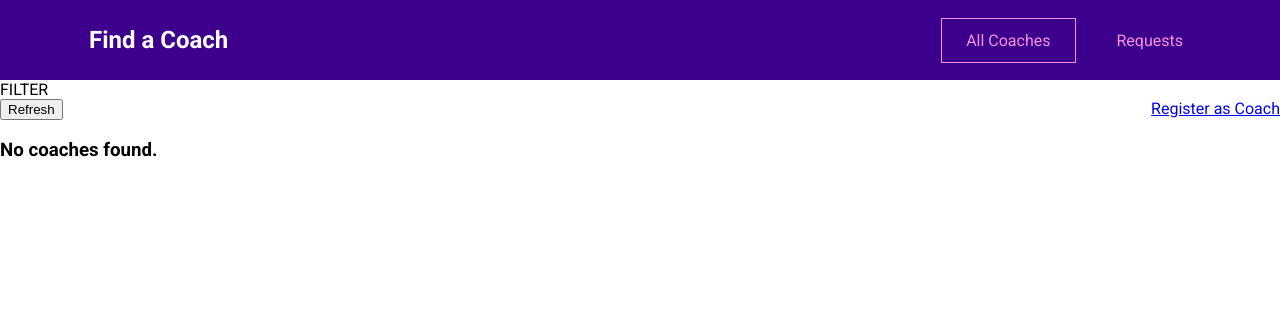
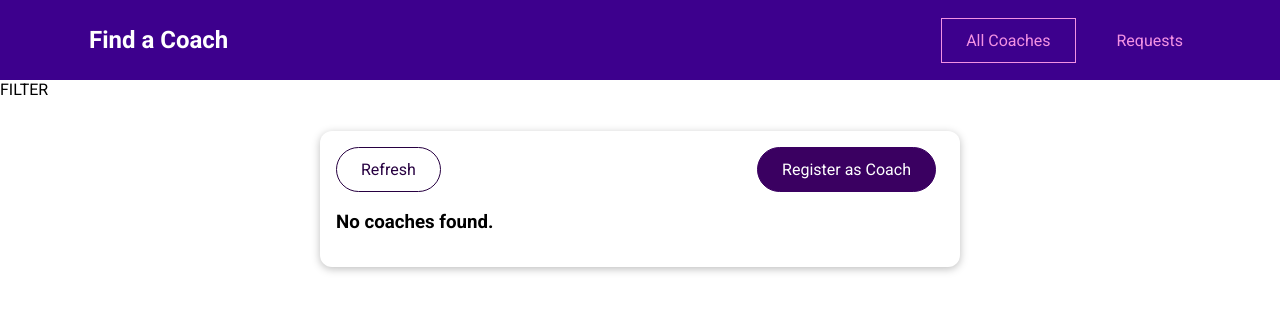
Before and after one commit to catalinajensen/coach-finder, a Vue app: page /coaches in a window 1280 px wide. Shown: the top 312 px of the page. Built offline with nearby package versions, Linux system fonts and the light colour scheme.

Commit message:
Add base components

```diff
--- a/src/components/coaches/CoachItem.vue
+++ b/src/components/coaches/CoachItem.vue
@@ -3,11 +3,11 @@
     <h3>{{ fullName }}</h3>
     <h4>${{ rate }}/hour</h4>
     <div>
-      <span v-for="area in areas" :key="area">{{ area }}</span>
+      <base-badge v-for="area in areas" :key="area" :type="area" :title="area"></base-badge>
     </div>
     <div class="actions">
-      <router-link :to="coachContactLink">Contact</router-link>
-      <router-link :to="coachDetailsLink">View Details</router-link>
+      <base-button mode="outline" link :to="coachContactLink">Contact</base-button>
+      <base-button link :to="coachDetailsLink">View Details</base-button>
     </div>
   </li>
 </template>
--- /dev/null
+++ b/src/components/ui/BaseBadge.vue
@@ -0,0 +1,40 @@
+<template>
+  <span class="badge" :class="type">{{ text }}</span>
+</template>
+
+<script>
+export default {
+  props: ['type', 'title'],
+  computed: {
+    text() {
+      return this.title.toUpperCase()
+    }
+  }
+}
+</script>
+
+<style scoped>
+.badge {
+  background-color: #ccc;
+  color: #252525;
+  border-radius: 30px;
+  padding: 0.5rem 1.5rem;
+  display: inline-block;
+  margin-right: 0.5rem;
+}
+
+.frontend {
+  background-color: #3d008d;
+  color: white;
+}
+
+.backend {
+  background-color: #71008d;
+  color: white;
+}
+
+.career {
+  background-color: #8d006e;
+  color: white;
+}
+</style>
--- /dev/null
+++ b/src/components/ui/BaseButton.vue
@@ -0,0 +1,73 @@
+<template>
+  <button v-if="!link" :class="mode">
+    <slot></slot>
+  </button>
+  <router-link v-else :to="to" :class="mode">
+    <slot></slot>
+  </router-link>
+</template>
+
+<script>
+export default {
+  props: {
+    mode: {
+      type: String,
+      requred: false,
+      default: null
+    },
+    link: {
+      type: Boolean,
+      requred: false,
+      default: false
+    },
+    to: {
+      type: String,
+      requred: false,
+      default: '/'
+    }
+  }
+}
+</script>
+
+<style scoped>
+button,
+a {
+  text-decoration: none;
+  padding: 0.75rem 1.5rem;
+  font: inherit;
+  background-color: #3a0061;
+  border: 1px solid #3a0061;
+  color: white;
+  cursor: pointer;
+  border-radius: 30px;
+  margin-right: 0.5rem;
+  display: inline-block;
+}
+
+a:hover,
+a:active,
+button:hover,
+button:active {
+  background-color: #270041;
+  border-color: #270041;
+}
+
+.flat {
+  background-color: transparent;
+  color: #3a0061;
+  border: none;
+}
+
+.outline {
+  background-color: transparent;
+  border-color: #270041;
+  color: #270041;
+}
+
+.flat:hover,
+.flat:active,
+.outline:hover,
+.outline:active {
+  background-color: #edd2ff;
+}
+</style>
--- /dev/null
+++ b/src/components/ui/BaseCard.vue
@@ -0,0 +1,15 @@
+<template>
+  <div class="card">
+    <slot></slot>
+  </div>
+</template>
+
+<style scoped>
+.card {
+  border-radius: 12px;
+  box-shadow: 0 2px 8px rgba(0, 0, 0, 0.26);
+  padding: 1rem;
+  margin: 2rem auto;
+  max-width: 40rem;
+}
+</style>
--- a/src/pages/coaches/CoachesList.vue
+++ b/src/pages/coaches/CoachesList.vue
@@ -1,9 +1,10 @@
 <template>
   <section>FILTER</section>
   <section>
+    <base-card>
       <div class="controls">
-      <button>Refresh</button>
-      <router-link to="/register">Register as Coach</router-link>
+        <base-button mode="outline">Refresh</base-button>
+        <base-button link to="/register">Register as Coach</base-button>
       </div>
       <ul v-if="hasCoaches">
         <coach-item
@@ -17,6 +18,7 @@
         >>
       </ul>
       <h3 v-else>No coaches found.</h3>
+    </base-card>
   </section>
 </template>
 
```
Also changed, not shown: src/main.js (+7 -0 lines). Lines whose indentation alone changed are shown as unchanged.
